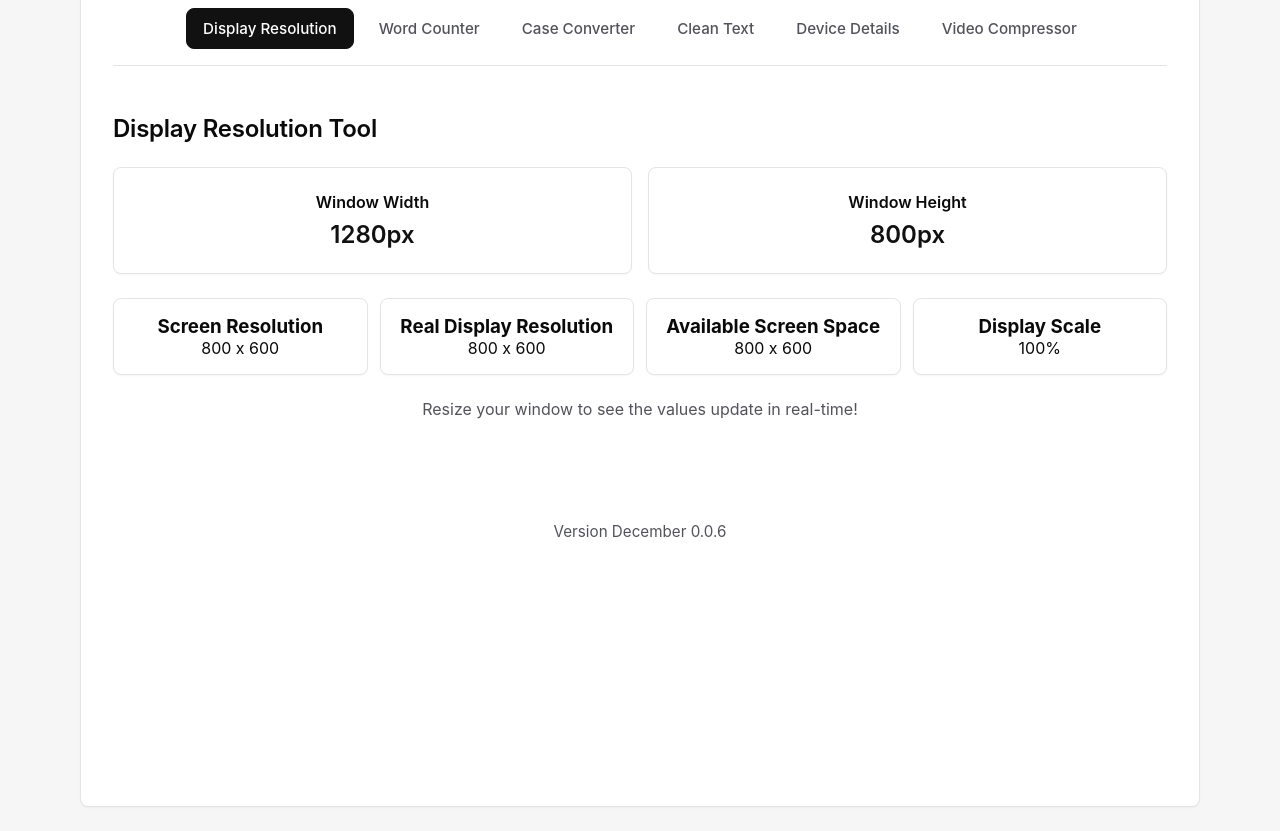
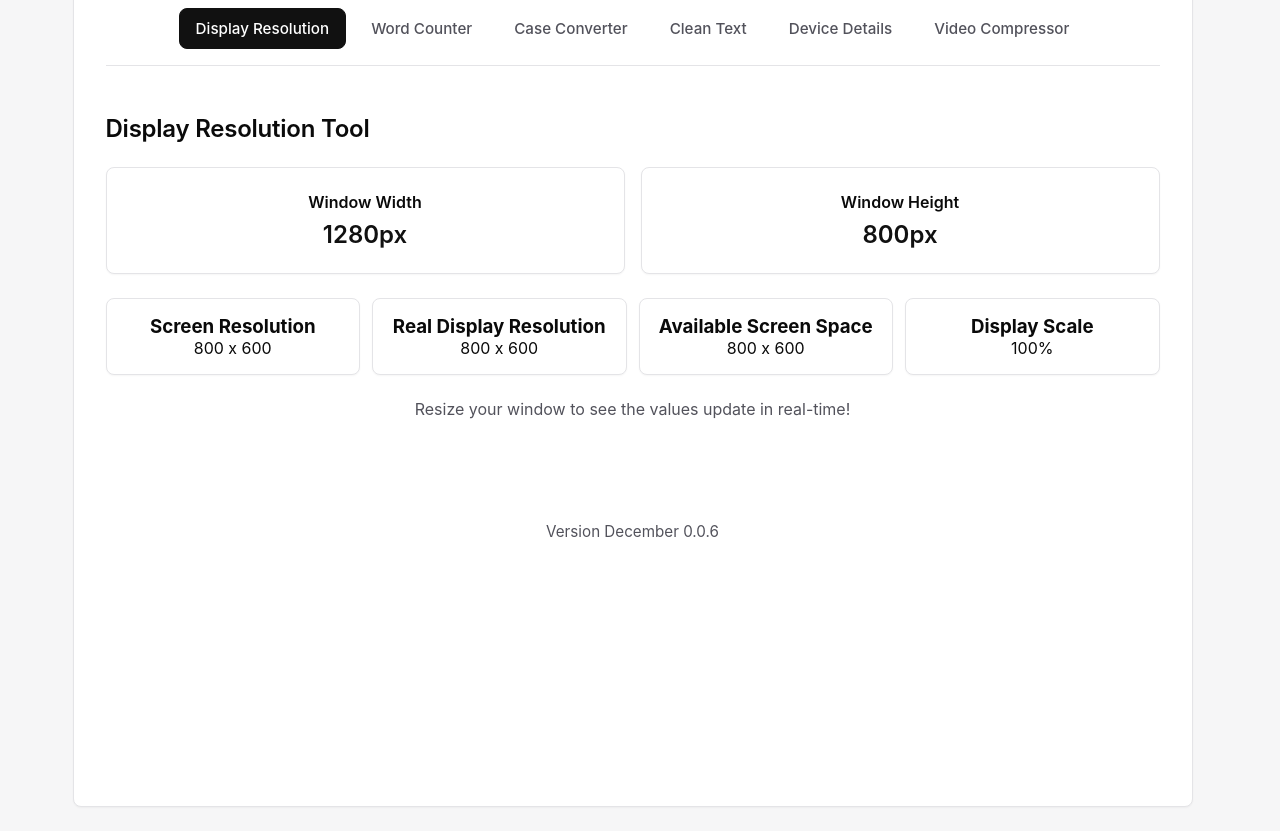
Before and after one commit to Alex-Lya-Min/basic-services, a plain HTML site: page index.html in a window 1280 px wide. Shown: the part 117-948 px from the top of the page. Drawn offline with Linux system fonts and the light colour scheme.

Commit message:
MacOS - Browser - Consistency

```diff
--- a/styles.css
+++ b/styles.css
@@ -28,7 +28,7 @@
 }
 
 html {
-    overflow-y: scroll;
+    scrollbar-gutter: stable;
 }
 
 [data-theme="dark"] {
```
